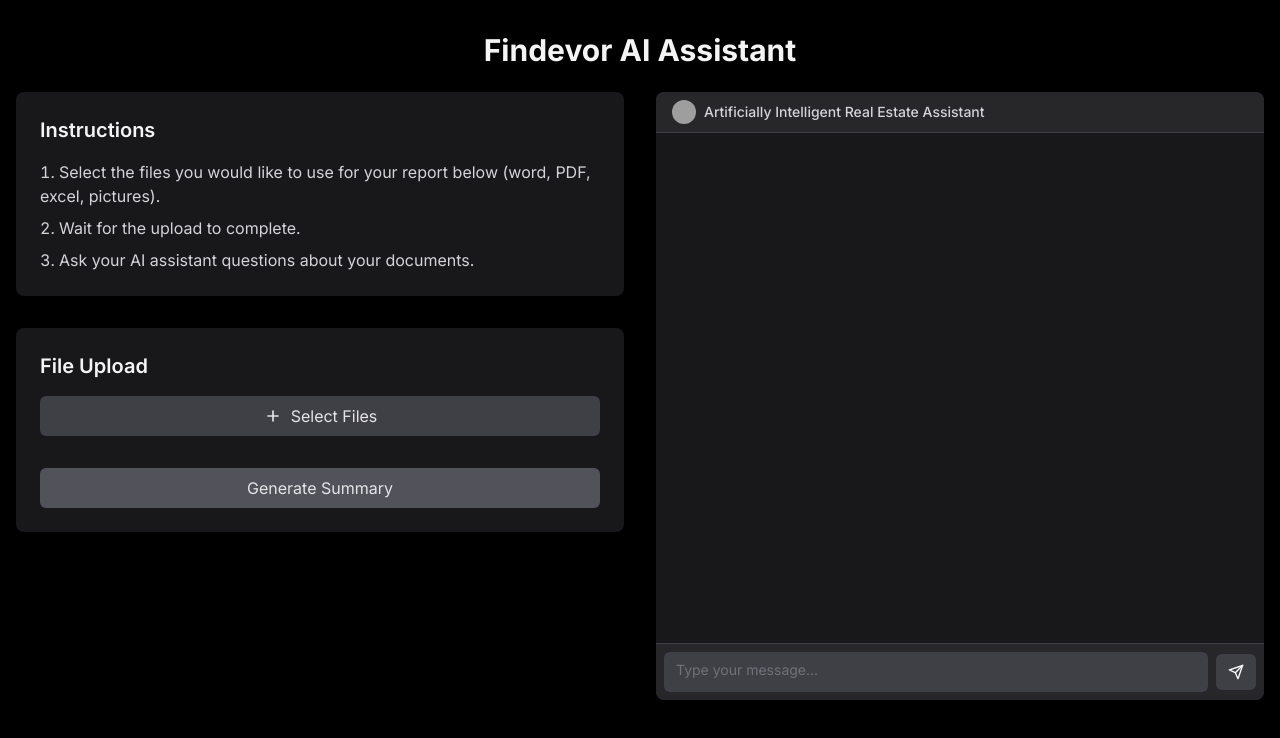
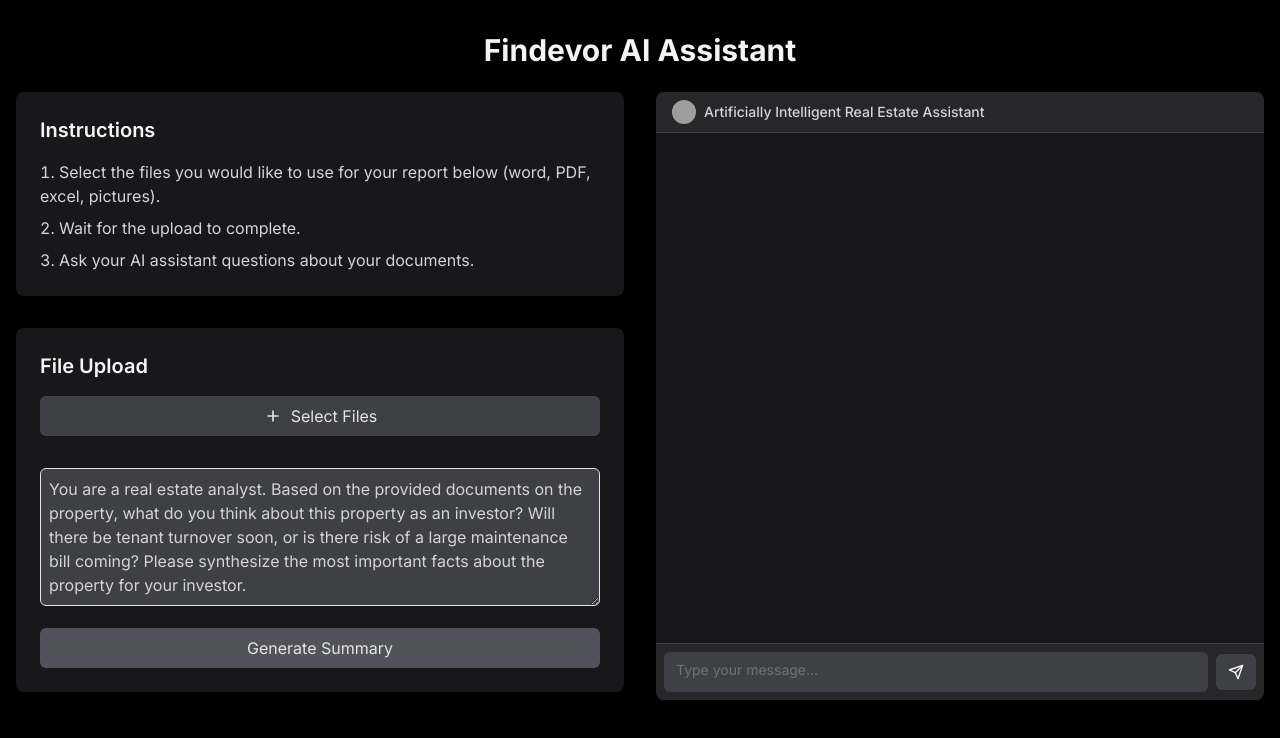
Before and after one commit to virgilttr/sukuna, a Next.js app in the folder frontend/: page / in a window 1280 px wide. Shown: the top 738 px of the page. Built offline with nearby package versions, Linux system fonts and the light colour scheme; grey boxes are pictures that could not be loaded.

Commit message:
Add text box for Alex prompt engineering

```diff
--- a/frontend/app/api/summarize/route.ts
+++ b/frontend/app/api/summarize/route.ts
@@ -21,6 +21,7 @@ interface FileContent {
 
 interface RequestBody {
   files: FileContent[];
+  prompt: string;
 }
 
 //TODO Add support for images which is different from Document Type
@@ -57,8 +58,7 @@ function removeFileExtension(filename: string): string {
 export async function POST(request: NextRequest) {
   const res = (await request.json()) as RequestBody;
   const files = res.files;
-  const prompt =
-    "You are a real estate analyst. Based on the provided documents on the property, what do you think about this property as an investor? Will there be tenant turnover soon, or is there risk of a large maintenance bill coming? Please synthesize the most important facts about the property for your investor.";
+  const prompt = res.prompt;
 
   const messages: Message[] = [
     {
--- a/frontend/components/uploader.tsx
+++ b/frontend/components/uploader.tsx
@@ -8,6 +8,9 @@ const FileUpload: React.FC = () => {
   const [isSummarizing, setIsSummarizing] = useState<boolean>(false);
   const [summary, setSummary] = useState<string>("");
   const [showSummary, setShowSummary] = useState(false);
+  const [prompt, setPrompt] = useState<string>(
+    "You are a real estate analyst. Based on the provided documents on the property, what do you think about this property as an investor? Will there be tenant turnover soon, or is there risk of a large maintenance bill coming? Please synthesize the most important facts about the property for your investor."
+  );
   const fileInputRef = useRef<HTMLInputElement>(null);
 
   const handleFileChange = (event: React.ChangeEvent<HTMLInputElement>) => {
@@ -60,6 +63,7 @@ const FileUpload: React.FC = () => {
         },
         body: JSON.stringify({
           files: fileContents,
+          prompt: prompt,
         }),
       });
       if (!response.ok) {
@@ -122,11 +126,18 @@ const FileUpload: React.FC = () => {
           </div>
         ))}
       </div>
+      <textarea
+        value={prompt}
+        onChange={(e) => setPrompt(e.target.value)}
+        placeholder="Enter your prompt here..."
+        className="w-full p-2 border rounded-md bg-zinc-700 text-zinc-300 placeholder-zinc-500"
+        rows={5}
+      />
       <div className="flex space-x-2">
         <button
           onClick={requestSummary}
           className="flex-1 bg-zinc-600 hover:bg-zinc-500 text-zinc-200 px-4 py-2 rounded-md transition duration-200 ease-in-out"
-          disabled={files.length === 0 || isSummarizing}
+          disabled={files.length === 0 || isSummarizing || prompt.trim() === ""}
         >
           {isSummarizing ? "Generating Summary..." : "Generate Summary"}
         </button>
```
